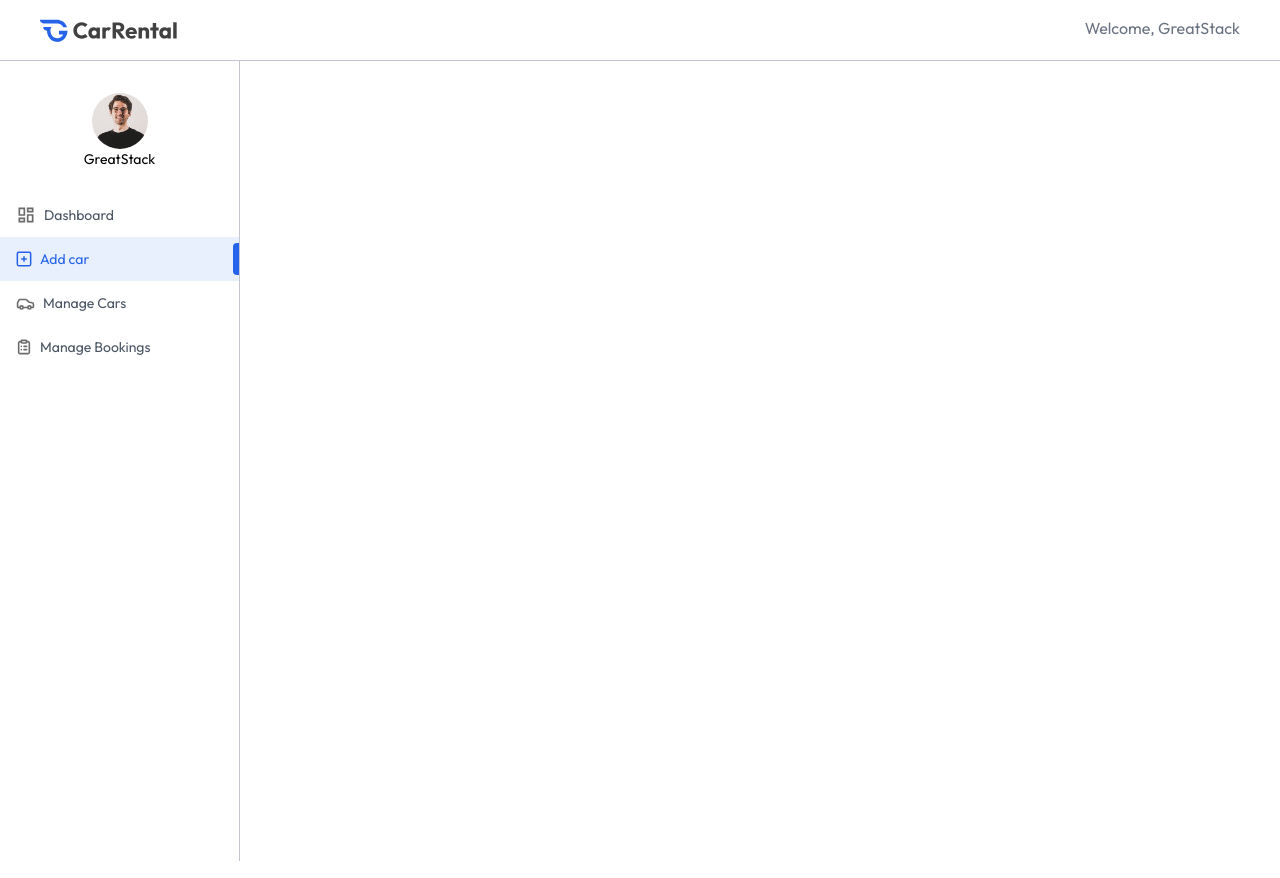
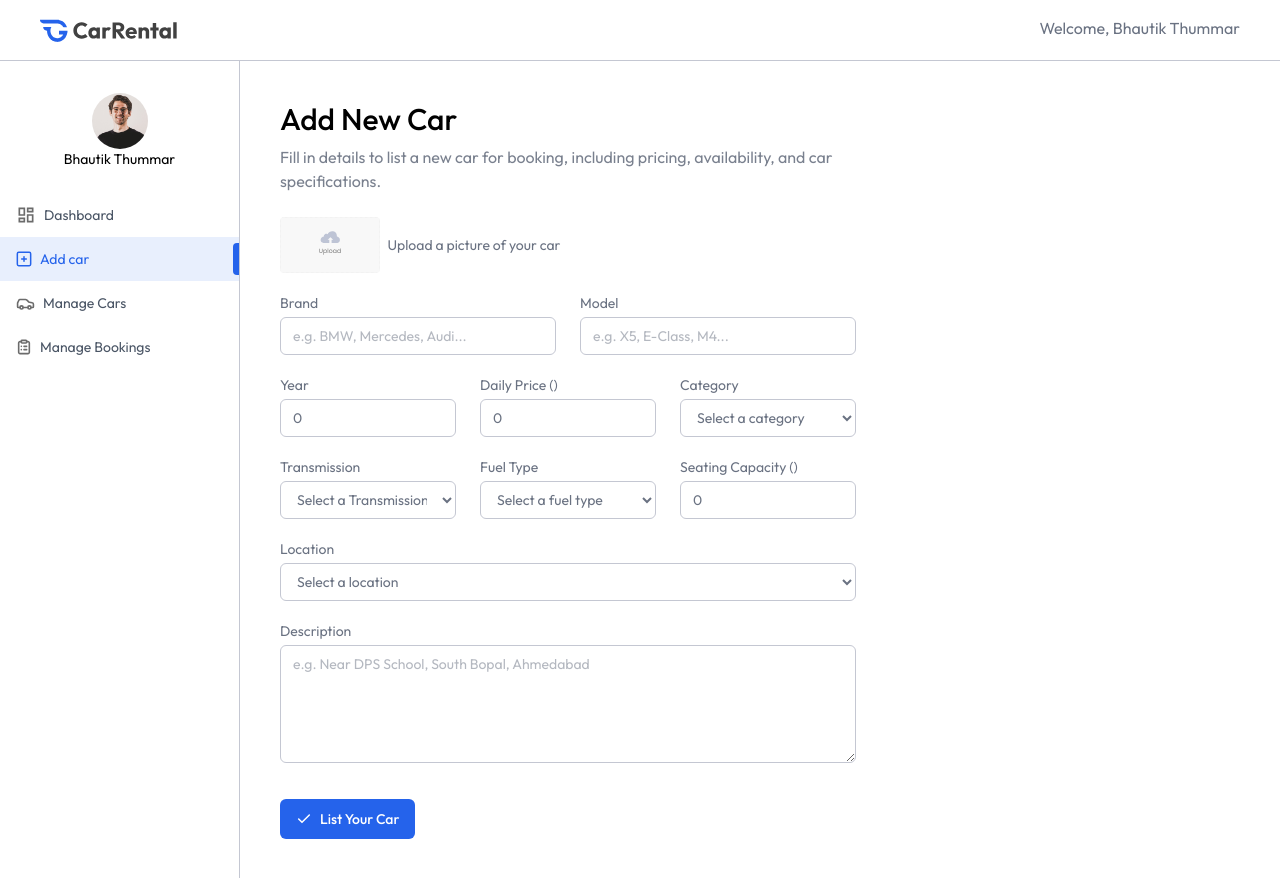
Before and after one commit to bhautik2004/CARRENTAL, a React (Vite) app in the folder client/: page /owner/add-car in a window 1280 px wide. Built offline with nearby package versions, Linux system fonts and the light colour scheme.

Commit message:
Feat : Add Car Page Completed

```diff
--- a/client/src/assets/assets.js
+++ b/client/src/assets/assets.js
@@ -103,7 +103,7 @@
 
 export const dummyUserData = {
   "_id": "6847f7cab3d8daecdb517095",
-  "name": "GreatStack",
+  "name": "Bhautik Thummar",
   "email": "admin@example.com",
   "role": "owner",
   "image": user_profile,
--- a/client/src/pages/owner/AddCar.jsx
+++ b/client/src/pages/owner/AddCar.jsx
@@ -1,9 +1,123 @@
 import React from 'react'
+import Title from "../../components/owner/Title";
+import { assets } from '../../assets/assets';
+import { useState } from "react";
 
 const AddCar = () => {
+  const currency = import.meta.env.VITE_CURRENCY;
+  const [image, setimage] = useState(null)
+  const [car, setCar] = useState({
+    brand: '',
+    model: '',
+    year: 0,
+    pricePerDay: 0,
+    category: '',
+    transmission: '',
+    fuel_Type: '',
+    seating_Capacity: 0,
+    location: '',
+    description: '',
+  })
+
+  const onSubmitHandler = async (e)=>{
+    e.preventDefault()
+  }
+
   return (
-    <div>
+    <div className='px-4 py-10 md:px-10 flex-1'>
+      <Title title='Add New Car' subTitle='Fill in details to list  a new car for booking, including pricing, availability, and car specifications.'/>
+      <form onSubmit={onSubmitHandler} className='flex flex-col gap-5 text-gray-500 text-sm mt-6 max-w-xl'>
+        {/* car image */}
+        <div className='flex items-center gap-2 w-full'>
+          <label htmlFor="car-image">
+            <img src={image? URL.createObjectURL(image): assets.upload_icon} alt="" className='h-14 rounded cursor-pointer' />
+            <input type="file"  id="car-image" accept='image/*' onChange={e=>setimage(e.target.files[0])} hidden/>
+          </label>
+          <p className='text-sm text-gray-500'>Upload a picture of your car</p>
+        </div>
 
+        {/* car Brand & model */}
+        <div className='grid grid-cols-1 md:grid-cols-2 gap-6'>
+          <div className='flex flex-col w-full'>
+            <label> Brand</label>
+            <input type="text" placeholder='e.g. BMW, Mercedes, Audi...' required className='px-3 py-2 mt-1 border border-borderColor rounded-md outline-none' value={car.brand} onChange={e=>setCar({...car,brand:e.target.value})}/>
+          </div>
+          <div className='flex flex-col w-full'>
+            <label> Model</label>
+            <input type="text" placeholder='e.g. X5, E-Class, M4...' required className='px-3 py-2 mt-1 border border-borderColor rounded-md outline-none' value={car.model} onChange={e=>setCar({...car,model:e.target.value})}/>
+          </div>
+        </div>
+
+        {/* car year, price, category  */}
+        <div className='grid grid-cols-1 sm:grid-cols-2 md:grid-cols-3 gap-6'>
+          <div className='flex flex-col w-full'>
+            <label> Year</label>
+            <input type="number" placeholder='2025' required className='px-3 py-2 mt-1 border border-borderColor rounded-md outline-none' value={car.year} onChange={e=>setCar({...car,year:e.target.value})}/>
+          </div>
+          <div className='flex flex-col w-full'>
+            <label> Daily Price ({currency})</label>
+            <input type="number" placeholder='5000' required className='px-3 py-2 mt-1 border border-borderColor rounded-md outline-none' value={car.pricePerDay} onChange={e=>setCar({...car,pricePerDay:e.target.value})}/>
+          </div>
+          <div className='flex flex-col w-full'>
+            <label>Category</label>
+            <select onChange={e=>setCar({...car,category:e.target.value})} value={car.category} className='px-3 py-2 mt-1 border border-borderColor rounded-md outline-none'>
+              <option value="">Select a category</option>
+              <option value="Sedan">Sedan</option>
+              <option value="SUV">SUV</option>
+              <option value="Van">Van</option>
+            </select>
+          </div>
+        </div>
+
+        {/* car /Transmission, Fuel Type, Seating Capacity */}
+         <div className='grid grid-cols-1 sm:grid-cols-2 md:grid-cols-3 gap-6'>
+           <div className='flex flex-col w-full'>
+            <label>Transmission</label>
+            <select onChange={e=>setCar({...car,transmission:e.target.value})} value={car.transmission} className='px-3 py-2 mt-1 border border-borderColor rounded-md outline-none'>
+              <option value="">Select a Transmission</option>
+              <option value="Automatic">Automatic</option>
+              <option value="Manual">Manual</option>
+              <option value="Van">Semi-Automatic</option>
+            </select>
+          </div>
+          <div className='flex flex-col w-full'>
+            <label>Fuel Type</label>
+            <select onChange={e=>setCar({...car,fuel_Type:e.target.value})} value={car.fuel_Type} className='px-3 py-2 mt-1 border border-borderColor rounded-md outline-none'>
+              <option value="">Select a fuel type</option>
+              <option value="Gas">Gas</option>
+              <option value="Diesel">Diesel</option>
+              <option value="Petrol">Petrol</option>
+              <option value="Electronic">Electronic</option>
+              <option value="Hybrid">Hybrid</option>
+            </select>
+          </div>
+          <div className='flex flex-col w-full'>
+            <label> Seating Capacity ({currency})</label>
+            <input type="number" placeholder='4' required className='px-3 py-2 mt-1 border border-borderColor rounded-md outline-none' value={car.seating_Capacity} onChange={e=>setCar({...car,seating_Capacity:e.target.value})}/>
+          </div>
+         </div>
+         {/* car location */}
+         <div className='flex flex-col w-full'>
+           <label>Location</label>
+            <select onChange={e=>setCar({...car,location:e.target.value})} value={car.location} className='px-3 py-2 mt-1 border border-borderColor rounded-md outline-none'>
+              <option value="">Select a location</option>
+              <option value="Ahmedabad">Ahmedabad</option>
+              <option value="Surat">Surat</option>
+              <option value="Rajkot">Rajkot</option>
+              <option value="Vadodara">Vadodara</option>
+              <option value="Mumbai">Mumbai</option>
+            </select>
+         </div>
+         {/* car description */}
+         <div className='flex flex-col w-full'>
+            <label>Description</label>
+            <textarea rows={5}  placeholder='e.g. Near DPS School, South Bopal, Ahmedabad' required className='px-3 py-2 mt-1 border border-borderColor rounded-md outline-none' value={car.description} onChange={e=>setCar({...car,description:e.target.value})}></textarea>
+          </div>
+          <button className='flex items-center gap-2 px-4 py-2.5 mt-4 bg-primary text-white rounded-md font-medium w-max cursor-pointer'>
+            <img src={assets.tick_icon} alt="" />
+            List Your Car
+          </button>
+      </form>
     </div>
   )
 }
```
